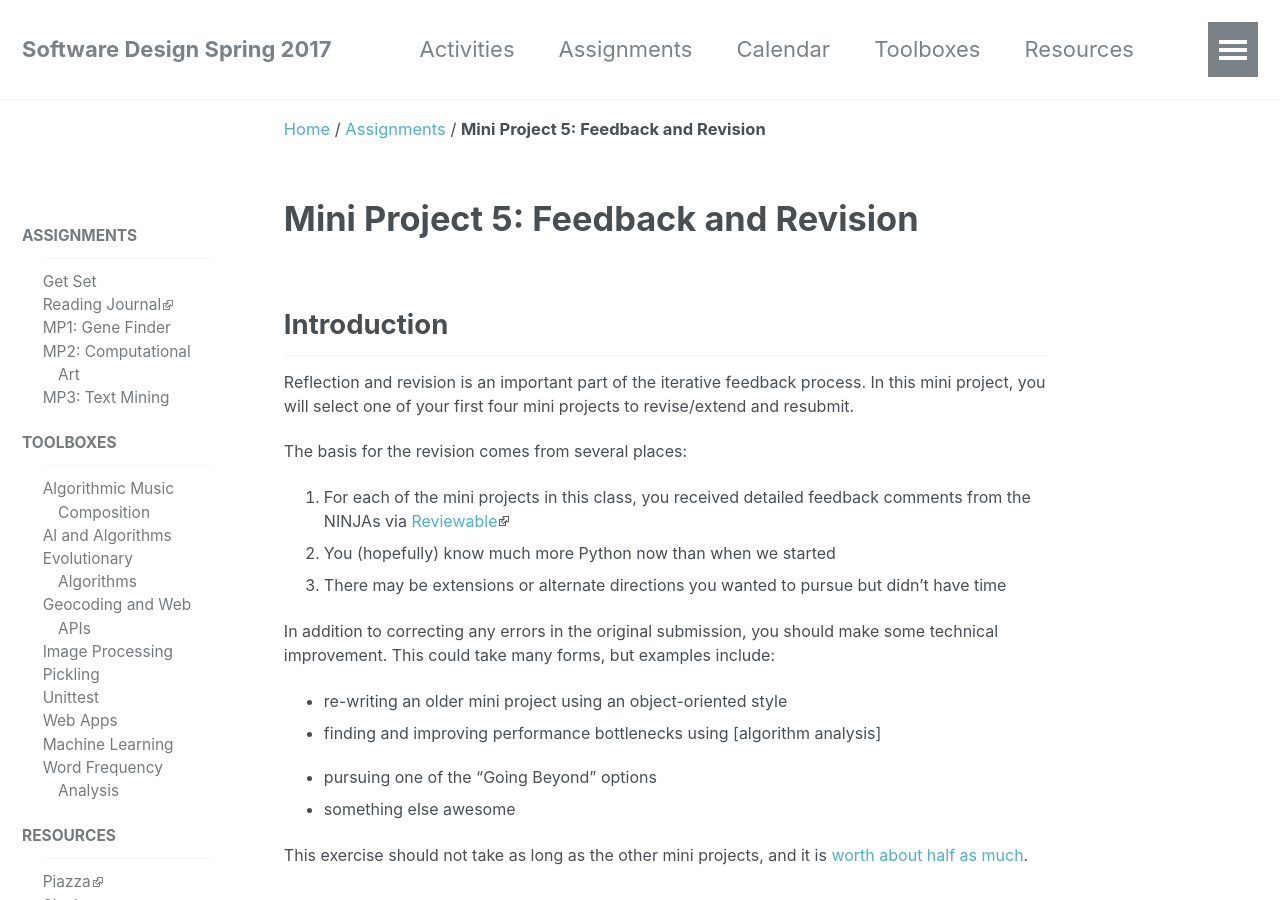
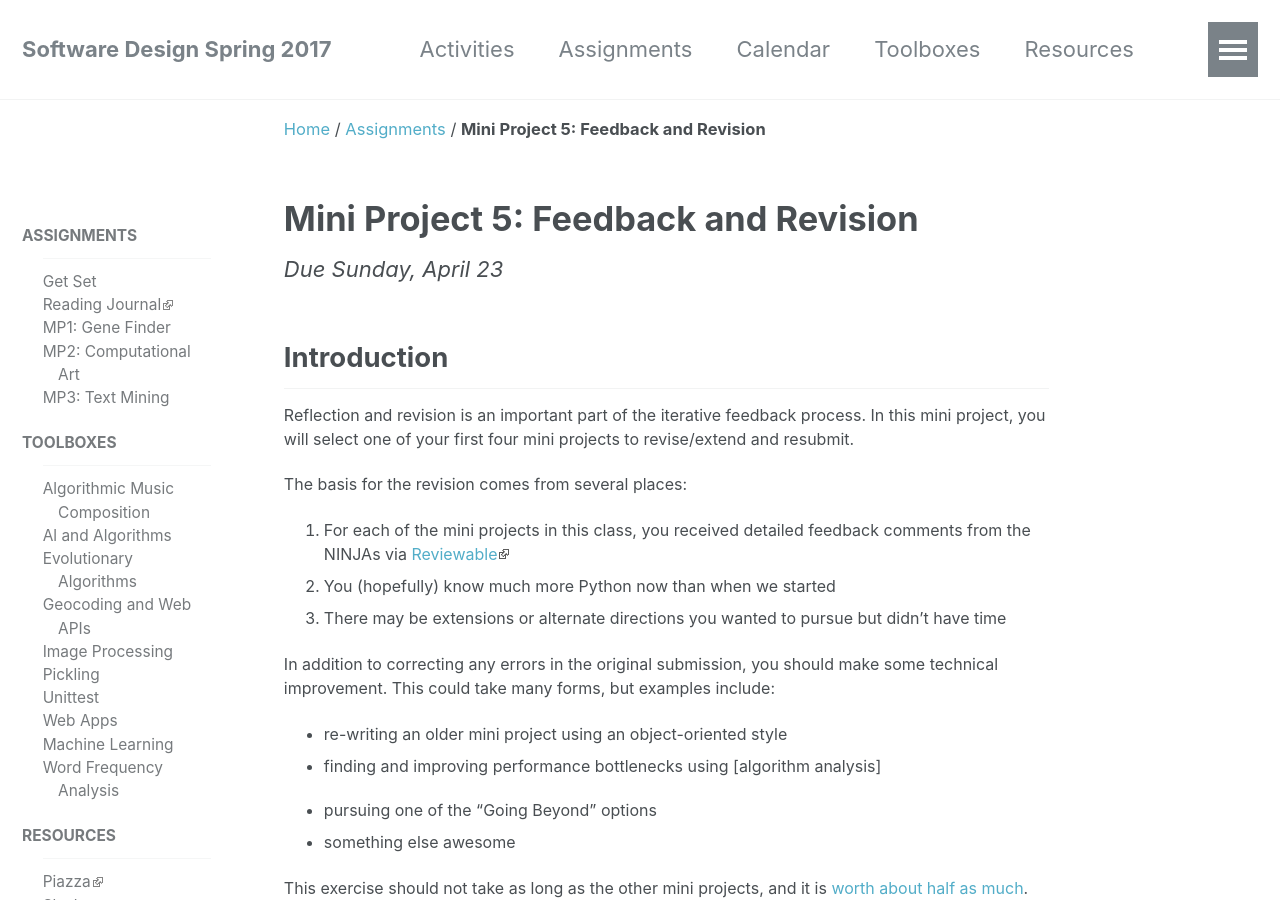
Before and after one commit to sd17spring/sd17spring.github.io, a Jekyll site: the page built from _assignments/mini-project-5-feedback-and-revision.md, in a window 1280 px wide and 900 px high. Built offline with Jekyll 4.4.1, drawn with Linux system fonts in a browser that asks for light colours.

Commit message:
add due dates to assignment pages

```diff
--- a/_config.yml
+++ b/_config.yml
@@ -43,7 +43,7 @@ defaults:
       path: ""
       type: assignments
     values:
-      layout: single
+      layout: assignment
   - scope:
       path: ""
       type: days
--- /dev/null
+++ b/_layouts/assignment.html
@@ -0,0 +1,13 @@
+---
+layout: single
+---
+
+{% if page.parts %}
+  {% for part in page.parts %}
+    <div><i><a href="#{{ part.tag }}">{{ part.name }}</a> due {{ part.due_date | date: '%a %b %-d' }}<i></div>
+  {% endfor %}
+{% elsif page.due_date %}
+  <i>Due {{ page.due_date | date: '%A, %B %d' }}</i>
+{% endif %}
+
+{{ content }}
```
